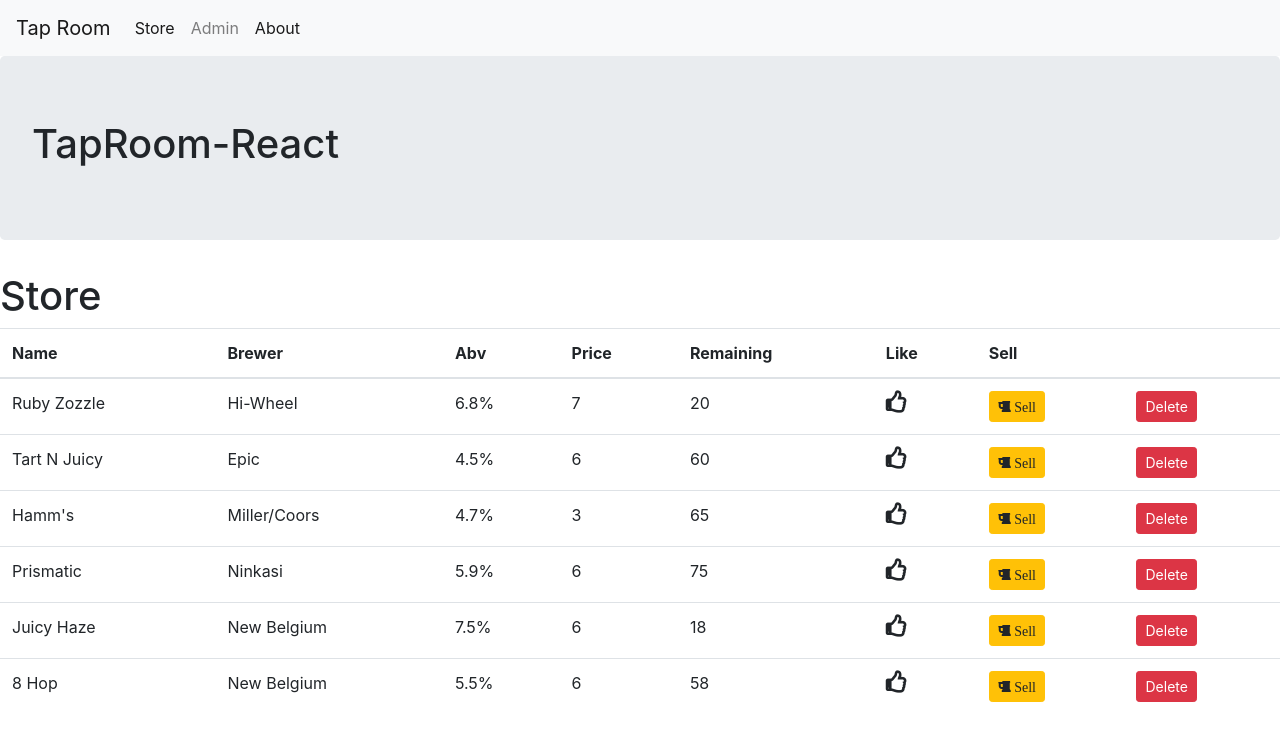
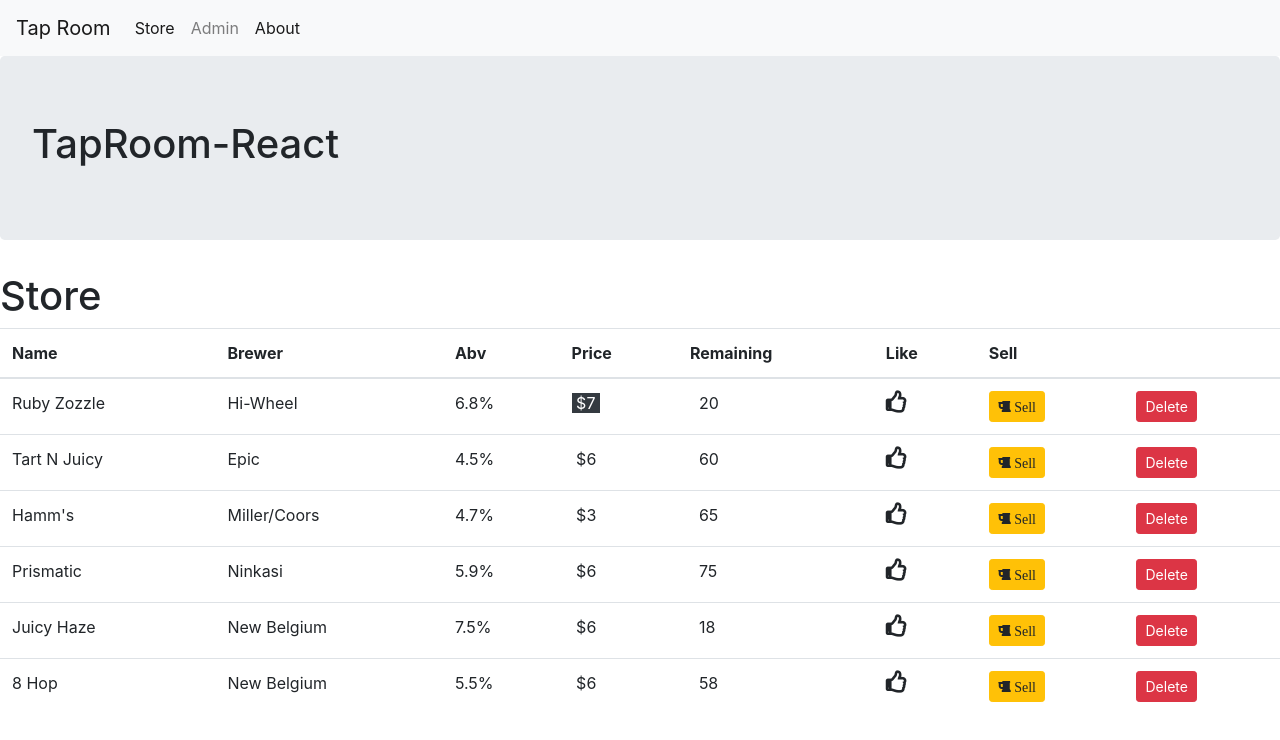
Before and after one commit to chanzlee/TapRoom-React, a React app: page /#/store in a window 1280 px wide. Shown: the top 740 px of the page. Built offline with nearby package versions, Linux system fonts and the light colour scheme.

Commit message:
use ternary op to assign class based on prop value.

```diff
--- a/src/components/common/like.jsx
+++ b/src/components/common/like.jsx
@@ -5,16 +5,9 @@ import React from "react";
 
 const Like = props => {
   let classes = "fa fa-thumbs-o-up";
-  if (props.liked) classes += " blue";
+  if (props.liked) classes += " text-primary";
   return (
     <span>
-      <style jsx>
-        {`
-          .blue {
-            color: blue;
-          }
-        `}
-      </style>
       <i
         style={{ cursor: "pointer", fontSize: 23, fontWeight: 700 }}
         onClick={props.onClick}
--- a/src/components/kegs.jsx
+++ b/src/components/kegs.jsx
@@ -37,8 +37,24 @@ class Kegs extends React.Component {
               <td>{keg.name}</td>
               <td>{keg.brewer}</td>
               <td>{keg.abv}</td>
-              <td>{keg.price}</td>
-              <td>{keg.remaining}</td>
+              {keg.price >= 7 ? (
+                <td>
+                  <span className="text-white bg-dark">
+                    &nbsp;${keg.price}&nbsp;
+                  </span>
+                </td>
+              ) : (
+                <td>&nbsp;${keg.price}&nbsp;</td>
+              )}
+              {keg.remaining < 10 ? (
+                <td>
+                  <span className="text-danger">
+                    &nbsp;&nbsp;{keg.remaining}&nbsp;
+                  </span>
+                </td>
+              ) : (
+                <td>&nbsp;&nbsp;{keg.remaining}</td>
+              )}
               <td>
                 <Like liked={keg.liked} onClick={() => this.handleLike(keg)} />
               </td>
```
